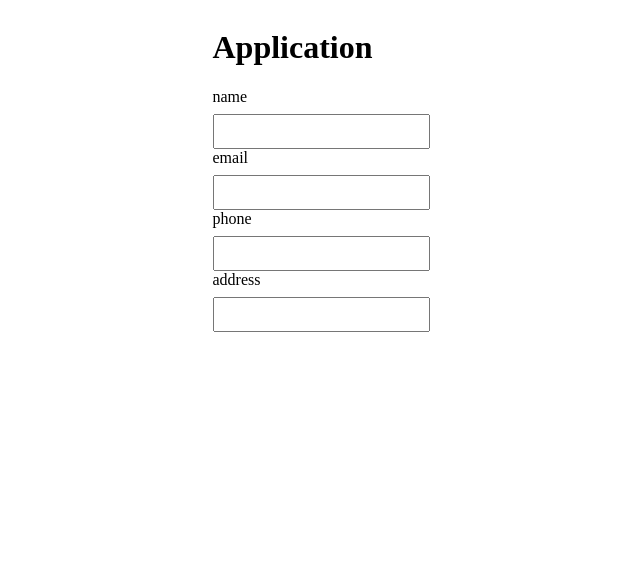
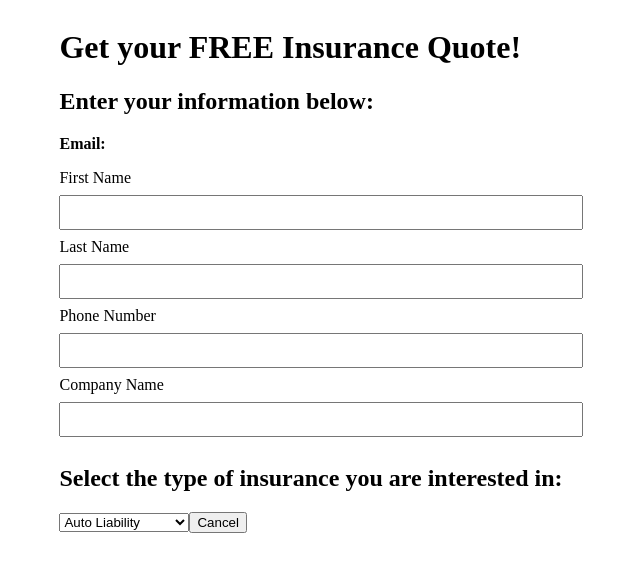
Before and after one commit to bayliewarrick/simple-insurance-app-frontend, a Next.js app: page / in a window 1280 px wide. Both pictures are taken after a click on the button "Start Application". Shown: the top 572 px of the page, without its empty margins (329-969 px from the left). Built offline with nearby package versions, Linux system fonts and the light colour scheme.

Commit message:
Integrates form handling

```diff
--- a/components/application/Application.tsx
+++ b/components/application/Application.tsx
@@ -1,23 +1,65 @@
 import React, { useState, useEffect } from "react";
-
 import ApplicationInput from "./ApplicationInput";
 
-const applicationFields: string[] = ["name", "email", "phone", "address"];
+const applicationFields: { label: string; field: string }[] = [
+  { label: "First Name", field: "first-name" },
+  { label: "Last Name", field: "last-name" },
+  { label: "Phone Number", field: "phone-number" },
+  { label: "Company Name", field: "company-name" },
+];
 
-const Application: React.FC = () => {
+const policyTypes: { label: string; field: string }[] = [
+  { label: "Auto Liability", field: "auto-liability" },
+  { label: "General Liability", field: "general-liability" },
+  { label: "Employee Liability", field: "employee-liability" },
+];
 
-    const onChange = (e: React.ChangeEvent<HTMLInputElement>) => {
-        console.log(e.target.name, e.target.value);
-    }
+type ApplicationProps = {
+  email: string;
+  cancel: () => void;
+};
 
-    return (
-        <div>
-            <h1>Application</h1>
-            {applicationFields.map((field, index) => {
-                return <ApplicationInput key={index} text={field} label={field} onInputChange={onChange}/>
-            })}
-        </div>
-    )
-}
+const Application: React.FC<ApplicationProps> = ({ email, cancel }) => {
+  const [formValues, setFormValues] = useState<{ [key: string]: string }>({email: email});
+
+  const onInputChange = (e: React.ChangeEvent<HTMLInputElement>) => {
+    setFormValues({ ...formValues, [e.target.name]: e.target.value });
+  };
+
+  const onSelectChange = (e: React.ChangeEvent<HTMLSelectElement>) => {
+    setFormValues({ ...formValues, [e.target.name]: e.target.value });
+  };
+
+  useEffect(() => {
+    console.log(formValues);
+  }, [formValues]);
+
+  return (
+    <div>
+      <h1>Get your FREE Insurance Quote!</h1>
+      <h2>Enter your information below:</h2>
+      <p>
+        <b>Email:</b> {email}
+      </p>
+      {applicationFields.map((item, index) => {
+        return (
+          <ApplicationInput
+            key={index}
+            label={item.label}
+            field={item.field}
+            onInputChange={onInputChange}
+          />
+        );
+      })}
+      <h2>Select the type of insurance you are interested in:</h2>
+      <select name="insuranceType" onChange={onSelectChange}>
+        {policyTypes.map((type, index) => (
+          <option key={index} value={type.field}>{type.label}</option>
+        ))}
+      </select>
+      <button onClick={cancel}>Cancel</button>
+    </div>
+  );
+};
 
 export default Application;
--- a/components/application/ApplicationInput.tsx
+++ b/components/application/ApplicationInput.tsx
@@ -1,16 +1,16 @@
 import React, { useState } from "react";
 
 type ApplicationInputProps = {
-    text: string;
+    field: string;
     label: string;
     onInputChange: (e: React.ChangeEvent<HTMLInputElement>) => void;
 }
 
-const ApplicationInput: React.FC<ApplicationInputProps> = ({ text, label, onInputChange }) => {
+const ApplicationInput: React.FC<ApplicationInputProps> = ({ field, label, onInputChange }) => {
     return (
         <div className="application-input-item">
             <label>{label}</label>
-            <input type="text" name={label} onChange={onInputChange} />
+            <input type="text" name={field} onChange={onInputChange} />
         </div>
     )
 }
--- a/pages/index.tsx
+++ b/pages/index.tsx
@@ -1,19 +1,27 @@
 import React, { useState } from 'react';
 import Application from '../components/application/Application';
-import StartApplicationButton from '../components/application/StartApplicationButton';
-
+import ApplicationInput from '@/components/application/ApplicationInput';
+import StartApplicationButton from '@/components/application/StartApplicationButton';
 
 const Home: React.FC = () => {
 
   const [startedApplication, setStartedApplication] = useState<boolean>(false);
+  const [email, setEmail] = useState<string>("");
 
-  const handleStartApplication: () => void = () => {
-    setStartedApplication(true);
+  const toggleApplication: () => void = () => {
+    setStartedApplication(!startedApplication);
   }
 
   return (
     <div>
-      {startedApplication ? <Application /> : <StartApplicationButton onClick={handleStartApplication} />}
+      {startedApplication ? <Application email={email} cancel={toggleApplication}/> :
+        <div>
+          <h1>Get Started with Your Insurance Quote!</h1>
+          <h2>Enter your email to get started:</h2>
+          <ApplicationInput label="" field="email" onInputChange={(e) => setEmail(e.target.value)} />
+          <StartApplicationButton onClick={toggleApplication} />
+        </div>
+      }
     </div>
   )
 }
--- a/styles/index.css
+++ b/styles/index.css
@@ -3,6 +3,7 @@ body, html {
     flex-direction: column;
     justify-content: space-between;
     align-items: center;
+    min-height: 100vh;
 }
 
 .application-input-item label {
@@ -13,4 +14,5 @@ body, html {
 .application-input-item input {
     width: 100%;
     padding: 0.5rem;
+    margin-bottom: 0.5rem;
 }
```
